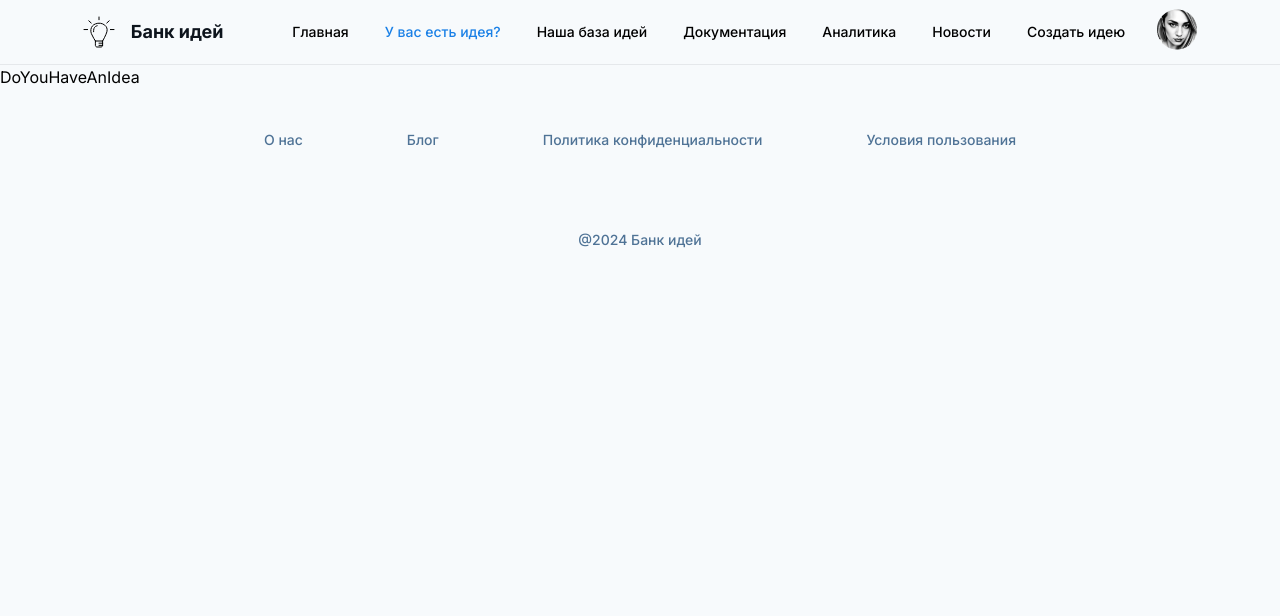
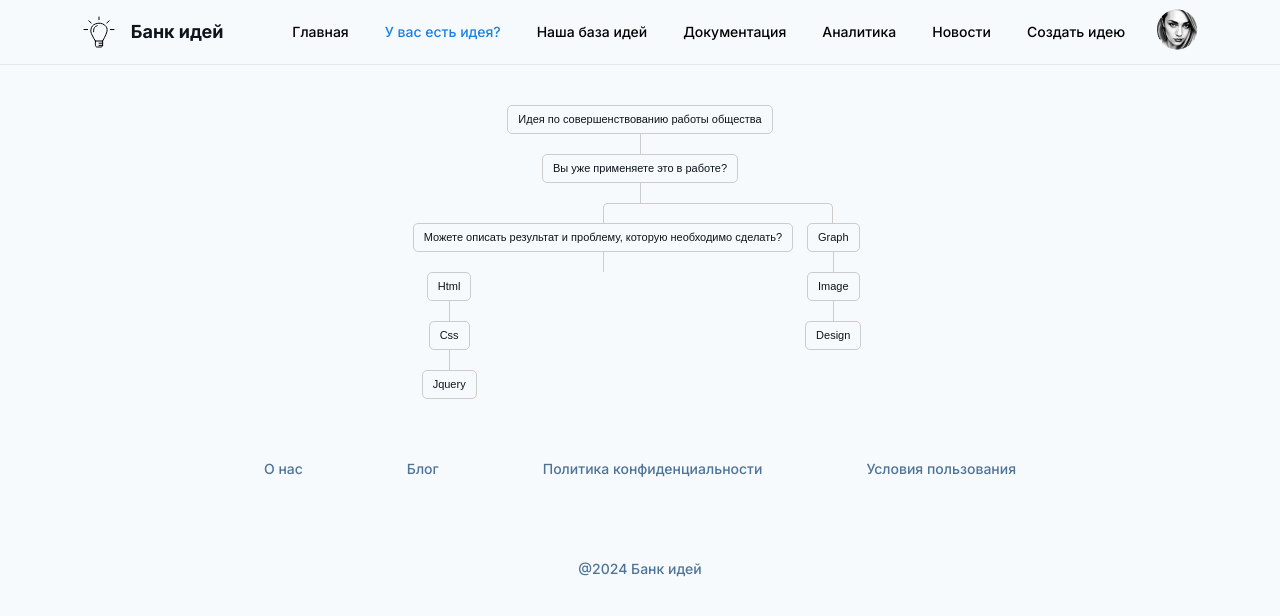
Before and after one commit to Talion220/Bank-of-ideas, a React (Vite) app: page /do-you-have-an-idea in a window 1280 px wide. Shown: the top 616 px of the page. Built offline with nearby package versions, Linux system fonts and the light colour scheme.

Commit message:
DoYouHaveAnIdea demo added

```diff
--- a/src/pages/doYouHaveAnIdea/DoYouHaveAnIdea.jsx
+++ b/src/pages/doYouHaveAnIdea/DoYouHaveAnIdea.jsx
@@ -1,9 +1,59 @@
-
+// import doYouHaveAnIdea from "../../shared/images/doYouHaveAnIdea.png";
+import "./doYouHaveAnIdea.scss";
 
 function DoYouHaveAnIdea() {
   return (
-    <div>DoYouHaveAnIdea</div>
-  )
+    <div className="doYouHaveAnIdea">
+      <nav className="nav">
+        <ul>
+          <li>
+            <a href="#">Идея по совершенствованию работы общества</a>
+            <ul>
+              <li>
+                <a href="#">Вы уже применяете это в работе?</a>
+                <ul>
+                  <li>
+                    <a href="#">
+                      Можете описать результат и проблему, которую необходимо
+                      сделать?
+                    </a>
+                    <ul>
+                      <li>
+                        <a href="#">Html</a>
+                        <ul>
+                          <li>
+                            <a href="#">Css</a>
+                            <ul>
+                              <li>
+                                <a href="#">Jquery</a>
+                              </li>
+                            </ul>
+                          </li>
+                        </ul>
+                      </li>
+                    </ul>
+                  </li>
+                  <li>
+                    <a href="#">Graph</a>
+                    <ul>
+                      <li>
+                        <a href="#">Image</a>
+                        <ul>
+                          <li>
+                            <a href="#">Design</a>
+                          </li>
+                        </ul>
+                      </li>
+                    </ul>
+                  </li>
+                </ul>
+              </li>
+            </ul>
+          </li>
+        </ul>
+      </nav>
+    </div>
+  );
 }
 
 export default DoYouHaveAnIdea;
--- a/src/pages/doYouHaveAnIdea/doYouHaveAnIdea.scss
+++ b/src/pages/doYouHaveAnIdea/doYouHaveAnIdea.scss
@@ -1 +1,121 @@
-@import '/src/index.scss';
+@import "/src/index.scss";
+
+.doYouHaveAnIdea {
+  display: flex;
+  justify-content: center;
+}
+
+*,
+*:before,
+*:after {
+  -webkit-box-sizing: border-box;
+  -moz-box-sizing: border-box;
+  box-sizing: border-box;
+}
+
+* {
+  position: relative;
+  margin: 0;
+  padding: 0;
+
+  border: 0 none;
+
+  -webkit-transition: all ease 0.4s;
+  -moz-transition: all ease 0.4s;
+  transition: all ease 0.4s;
+}
+
+.nav {
+  margin: 20px auto;
+  min-height: auto;
+}
+
+.nav ul {
+  position: relative;
+  padding-top: 20px;
+}
+
+.nav li {
+  position: relative;
+  padding: 20px 3px 0 3px;
+  float: left;
+
+  text-align: center;
+  list-style-type: none;
+}
+
+.nav li::before,
+.nav li::after {
+  content: "";
+  position: absolute;
+  top: 0;
+  right: 50%;
+  width: 50%;
+  height: 20px;
+  border-top: 1px solid #ccc;
+}
+
+.nav li::after {
+  left: 50%;
+  right: auto;
+
+  border-left: 1px solid #ccc;
+}
+
+.nav li:only-child::after,
+.nav li:only-child::before {
+  content: "";
+  display: none;
+}
+
+.nav li:only-child {
+  padding-top: 0;
+}
+.nav li:first-child::before,
+.nav li:last-child::after {
+  border: 0 none;
+}
+
+.nav li:last-child::before {
+  border-right: 1px solid #ccc;
+  border-radius: 0 5px 0 0;
+}
+
+.nav li:first-child::after {
+  border-radius: 5px 0 0 0;
+}
+.nav ul ul::before {
+  content: "";
+  position: absolute;
+  top: 0;
+  left: 50%;
+  border-left: 1px solid #ccc;
+  width: 0;
+  height: 20px;
+}
+
+.nav li a {
+  display: inline-block;
+  padding: 5px 10px;
+  border-radius: 5px;
+  border: 1px solid #ccc;
+  text-decoration: none;
+  color: $font-black-color;
+  font-family: arial, verdana, tahoma;
+  font-size: 11px;
+}
+
+.nav li a:hover,
+.nav li a:hover + ul li a {
+  color: #000;
+  background: #c8e4f8;
+  border: 1px solid #94a0b4;
+}
+
+.nav li a:hover + ul li::after,
+.nav li a:hover + ul li::before,
+.nav li a:hover + ul::before,
+.nav li a:hover + ul ul::before {
+  content: "";
+  border-color: #94a0b4;
+}
```
Also changed, not shown: src/shared/images/doYouHaveAnIdea.png (added).
